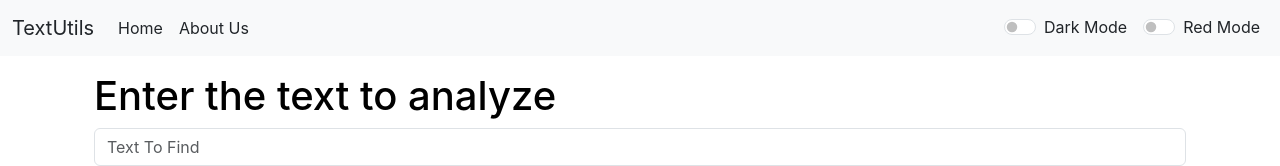
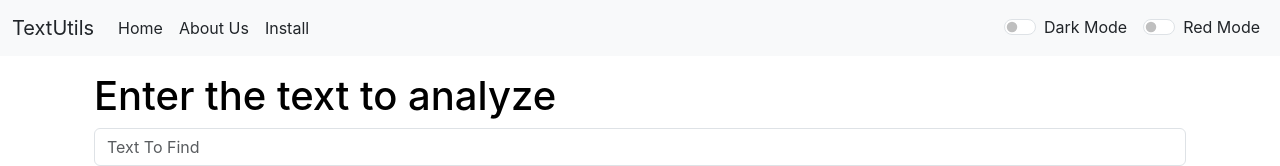
Before and after one commit to rkbharti/textUtils, a React (Create React App) app in the folder textutils/: page / in a window 1280 px wide. Shown: the top 166 px of the page. Built offline with nearby package versions, Linux system fonts and the light colour scheme.

Commit message:
addd timer animation for blinking text and change the title and set the toggle button for dark and red mode as showing  succes tesxt of enaable mode in  title of web page

```diff
--- a/textutils/public/index.html
+++ b/textutils/public/index.html
@@ -14,7 +14,7 @@
     <link rel="manifest" href="%PUBLIC_URL%/manifest.json" />
     <!--Boostrap CSS part to be addeed -->
     <link href="https://cdn.jsdelivr.net/npm/bootstrap@5.3.6/dist/css/bootstrap.min.css" rel="stylesheet" integrity="sha384-4Q6Gf2aSP4eDXB8Miphtr37CMZZQ5oXLH2yaXMJ2w8e2ZtHTl7GptT4jmndRuHDT" crossorigin="anonymous">
-    <title>React App</title>
+    <title>TextUtils / Home </title>
   </head>
   <body>
     <noscript>You need to enable JavaScript to run this app.</noscript>
--- a/textutils/src/App.css
+++ b/textutils/src/App.css
@@ -39,3 +39,13 @@
 body {
   transition: background-color 0.3s ease, color 0.3s ease;
 }
+
+@keyframes blink {
+  0% { opacity: 1; }
+  50% { opacity: 0; }
+  100% { opacity: 1; }
+}
+
+.blinking-text {
+  animation: blink 1s infinite;
+}
--- a/textutils/src/App.js
+++ b/textutils/src/App.js
@@ -24,6 +24,8 @@
       document.body.style.backgroundColor = 'white';
       document.body.style.color = 'black';
       showAlert("Light Mode Enabled", "success");
+      document.title = 'TextUtils is in  - Light Mode';
+
     }
     // Otherwise set to selected mode
     else {
@@ -32,10 +34,12 @@
         document.body.style.backgroundColor = '#042743';
         document.body.style.color = 'white';
         showAlert("Dark Mode Enabled", "success");
+        document.title = 'TextUtils is in  - Dark Mode';
       } else if (selectedMode === 'red') {
         document.body.style.backgroundColor = '#8B0000';
         document.body.style.color = '#FFD700';
         showAlert("Red Mode Enabled", "success");
+        document.title = 'TextUtils is in  - Red Mode';
       }
     }
   };
--- a/textutils/src/customComponents/Navbar.js
+++ b/textutils/src/customComponents/Navbar.js
@@ -22,6 +22,10 @@
             <li className="nav-item">
               <a className={`nav-link text-${textColor}`} href="/">{aboutus}</a>
             </li>
+
+                <a className={`nav-link text-${textColor} blinking-text`} href="/">
+                  Install
+                </a>
           </ul>
 
           <div className="d-flex">
```
